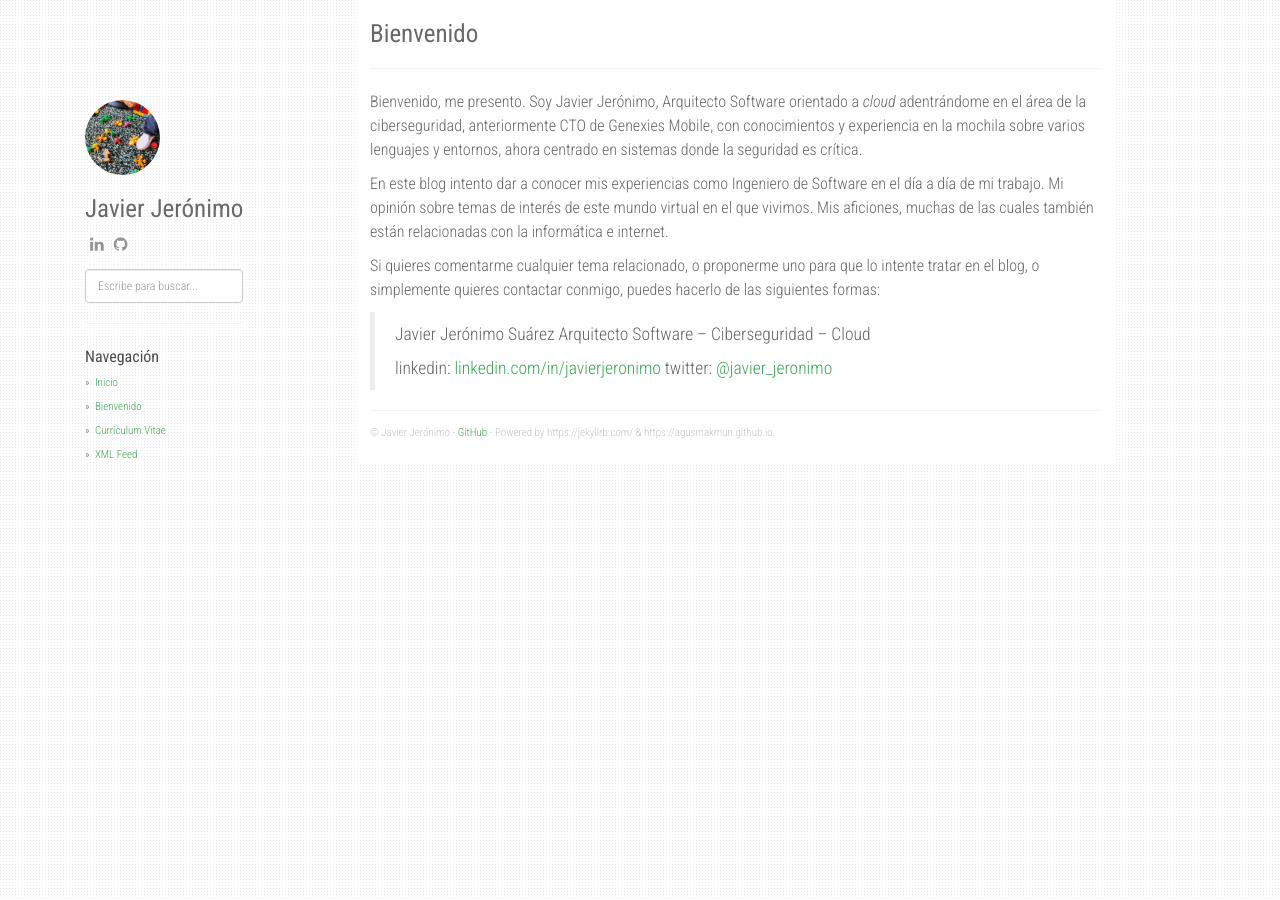
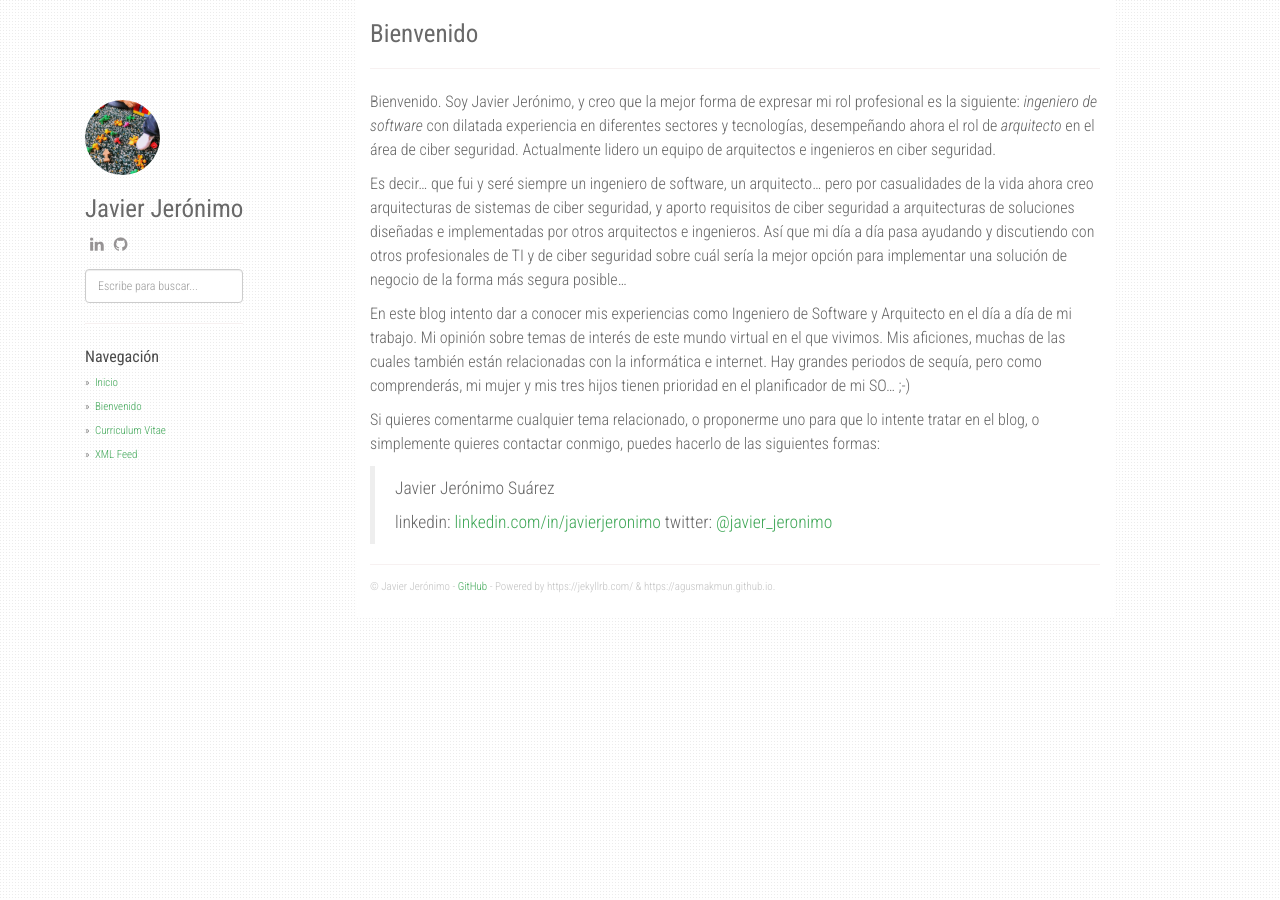
Before and after one commit to javierjeronimo/javierjeronimo.github.io, a Jekyll site: the page built from bienvenido.md, in a window 1280 px wide. Built offline with Jekyll 4.4.1, drawn with Linux system fonts in a browser that asks for light colours; nearby versions of some CDN libraries.

Commit message:
Update bienvenido.md

```diff
--- a/bienvenido.md
+++ b/bienvenido.md
@@ -3,14 +3,15 @@ title: Bienvenido
 layout: page
 permalink: /bienvenido
 ---
-Bienvenido, me presento. Soy Javier Jerónimo, Arquitecto Software orientado a _cloud_ adentrándome en el área de la ciberseguridad, anteriormente CTO de Genexies Mobile, con conocimientos y experiencia en la mochila sobre varios lenguajes y entornos, ahora centrado en sistemas donde la seguridad es crítica.
+Bienvenido. Soy Javier Jerónimo, y creo que la mejor forma de expresar mi rol profesional es la siguiente: _ingeniero de software_ con dilatada experiencia en diferentes sectores y tecnologías, desempeñando ahora el rol de _arquitecto_ en el área de ciber seguridad. Actualmente lidero un equipo de arquitectos e ingenieros en ciber seguridad.
 
-En este blog intento dar a conocer mis experiencias como Ingeniero de Software en el día a día de mi trabajo. Mi opinión sobre temas de interés de este mundo virtual en el que vivimos. Mis aficiones, muchas de las cuales también están relacionadas con la informática e internet.
+Es decir... que fui y seré siempre un ingeniero de software, un arquitecto... pero por casualidades de la vida ahora creo arquitecturas de sistemas de ciber seguridad, y aporto requisitos de ciber seguridad a arquitecturas de soluciones diseñadas e implementadas por otros arquitectos e ingenieros. Así que mi día a día pasa ayudando y discutiendo con otros profesionales de TI y de ciber seguridad sobre cuál sería la mejor opción para implementar una solución de negocio de la forma más segura posible...
+
+En este blog intento dar a conocer mis experiencias como Ingeniero de Software y Arquitecto en el día a día de mi trabajo. Mi opinión sobre temas de interés de este mundo virtual en el que vivimos. Mis aficiones, muchas de las cuales también están relacionadas con la informática e internet. Hay grandes periodos de sequía, pero como comprenderás, mi mujer y mis tres hijos tienen prioridad en el planificador de mi SO... ;-)
 
 Si quieres comentarme cualquier tema relacionado, o proponerme uno para que lo intente tratar en el blog, o simplemente quieres contactar conmigo, puedes hacerlo de las siguientes formas:
 
 > Javier Jerónimo Suárez
-> Arquitecto Software &#8211; Ciberseguridad &#8211; Cloud
 >
 > linkedin: [linkedin.com/in/javierjeronimo](http://www.linkedin.com/in/javierjeronimo "Javier Jerónimo en Linkedin")
 > twitter: [@javier_jeronimo](http://twitter.com/javier_jeronimo "Javier Jerónimo enTwitter")
```
